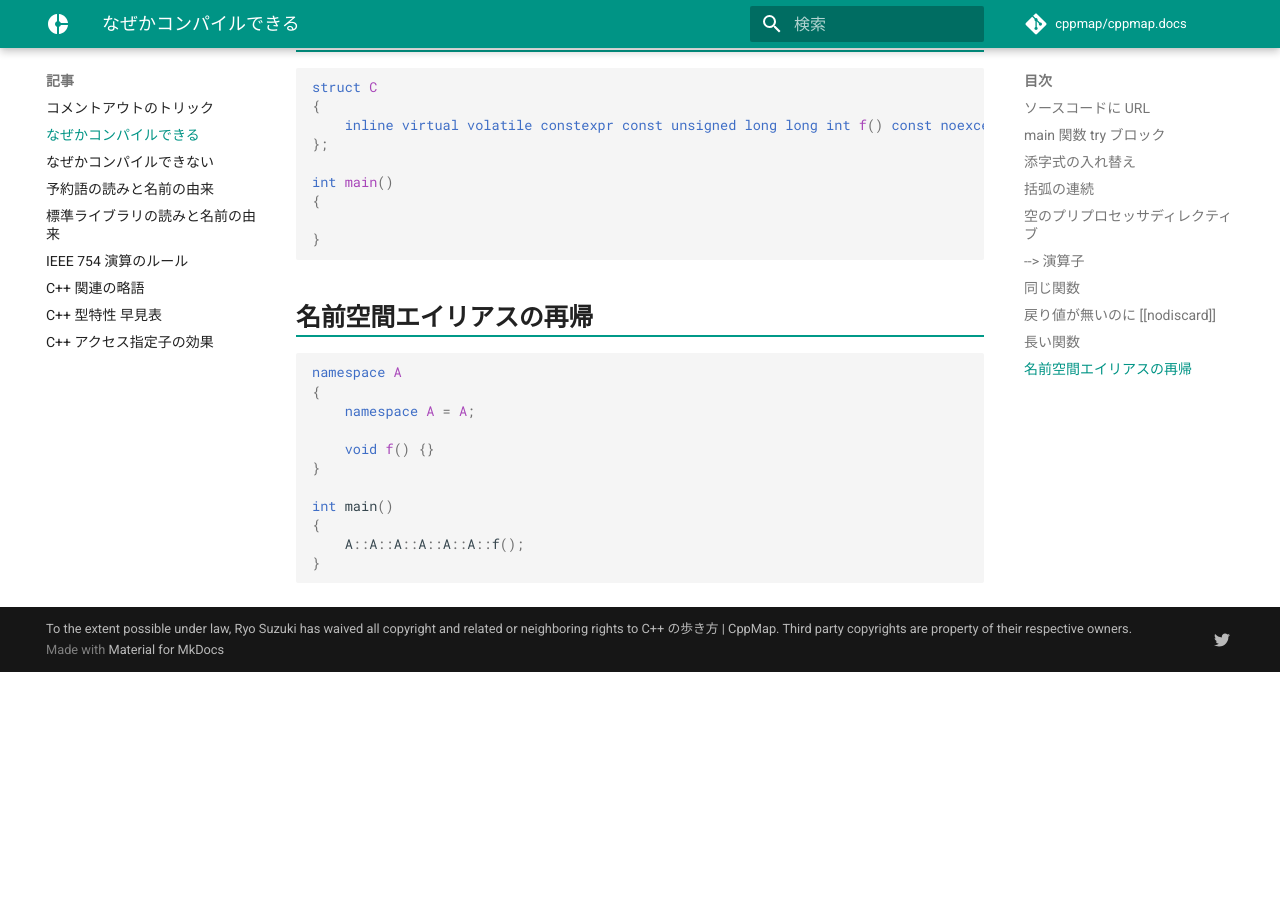
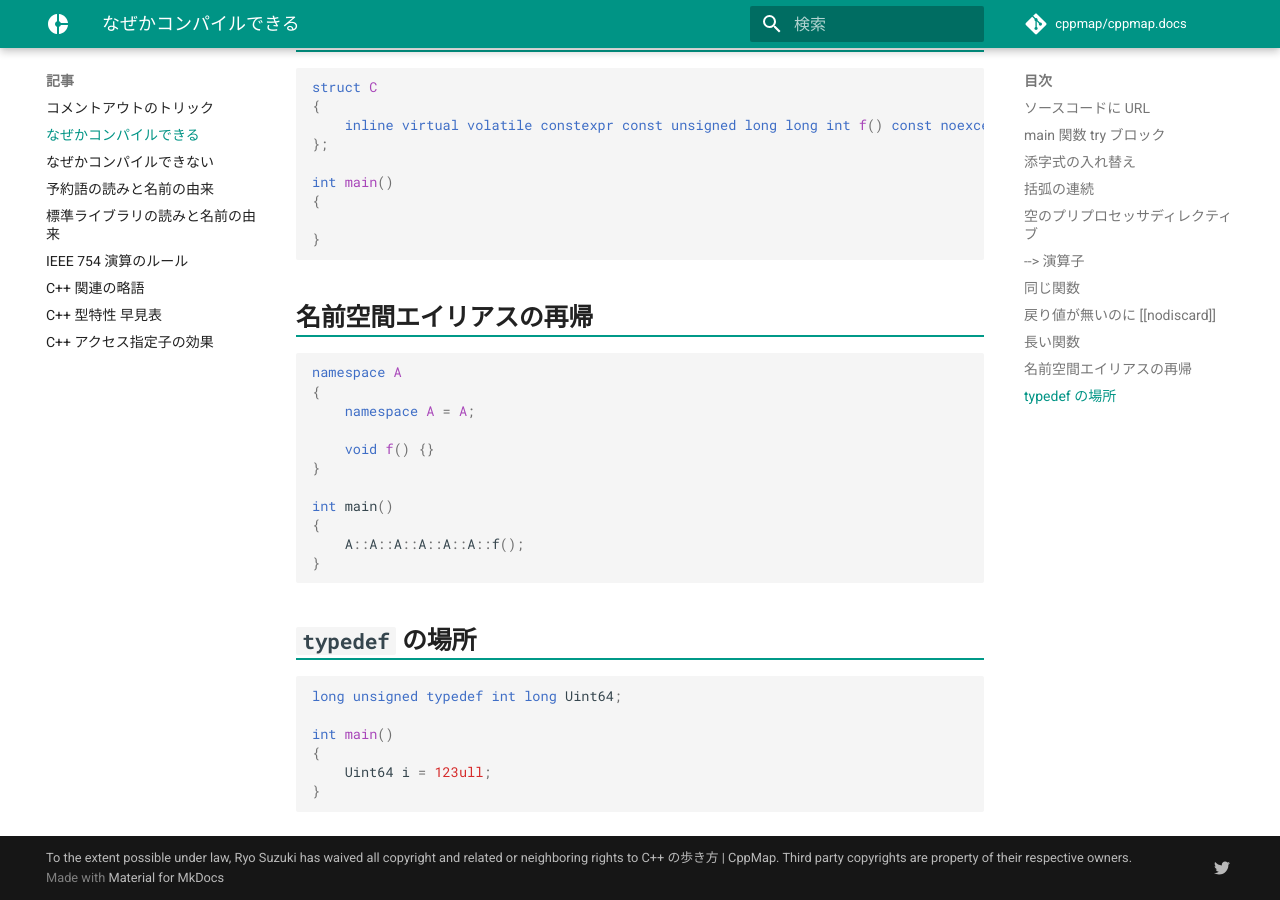
Before and after one commit to cppmap/cppmap.docs, an MkDocs documentation site: the page built from docs/articles/it-compiles.md, in a window 1280 px wide and 900 px high, scrolled down 2721 px. Built offline with MkDocs 1.6.1 and Material for MkDocs 9.7.7, drawn with Linux system fonts in a browser that asks for light colours; nearby versions of some CDN libraries; comment, search, counter and statistics services are not loaded; before the commit the page ends 3393 px from its top, so only the background shows below that.

Commit message:
Update it-compiles.md

````diff
--- a/docs/articles/it-compiles.md
+++ b/docs/articles/it-compiles.md
@@ -143,3 +143,13 @@ int main()
 	A::A::A::A::A::A::f();
 }
 ```
+
+## `typedef` の場所
+```C++
+long unsigned typedef int long Uint64;
+
+int main()
+{
+	Uint64 i = 123ull;
+}
+```
````
